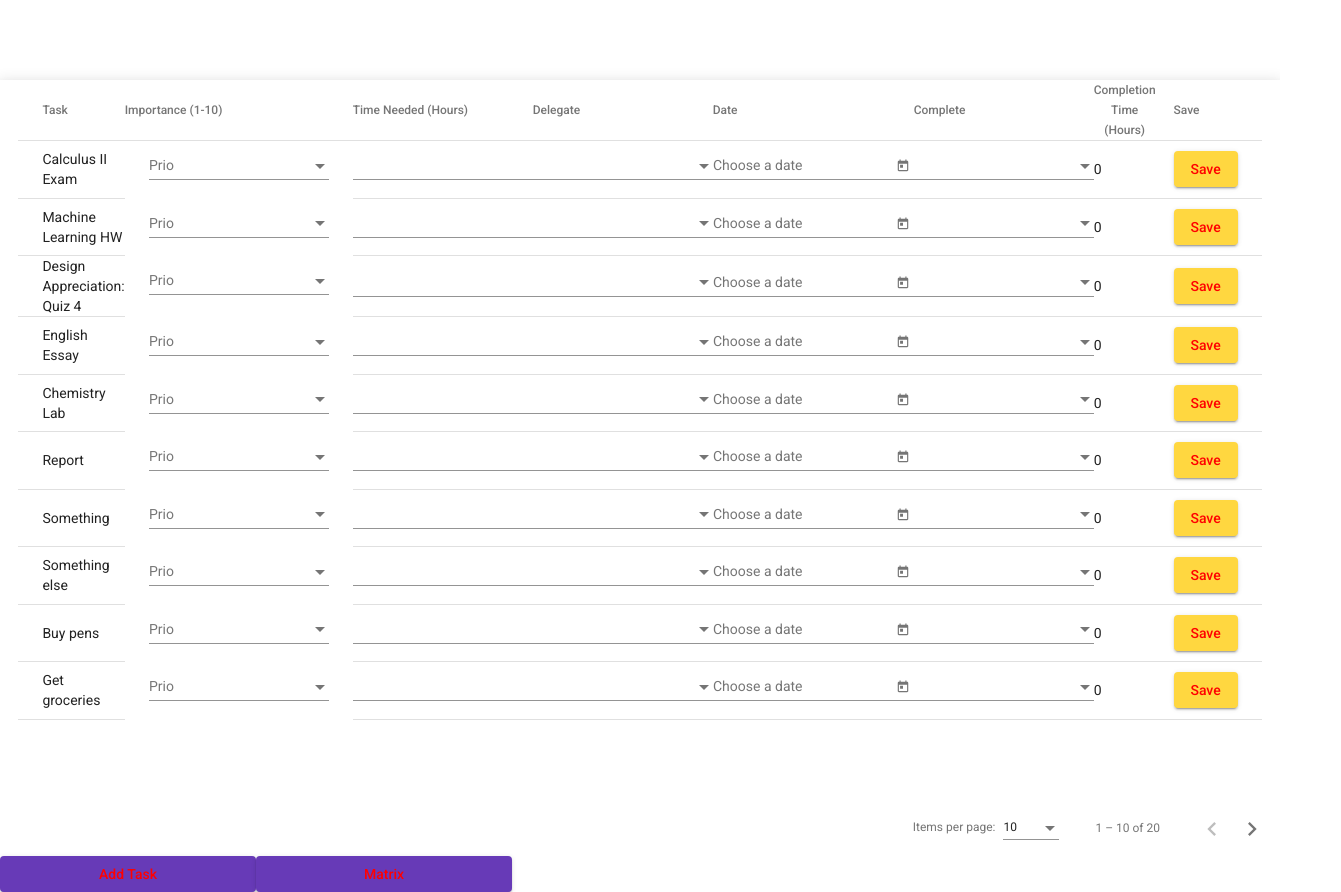
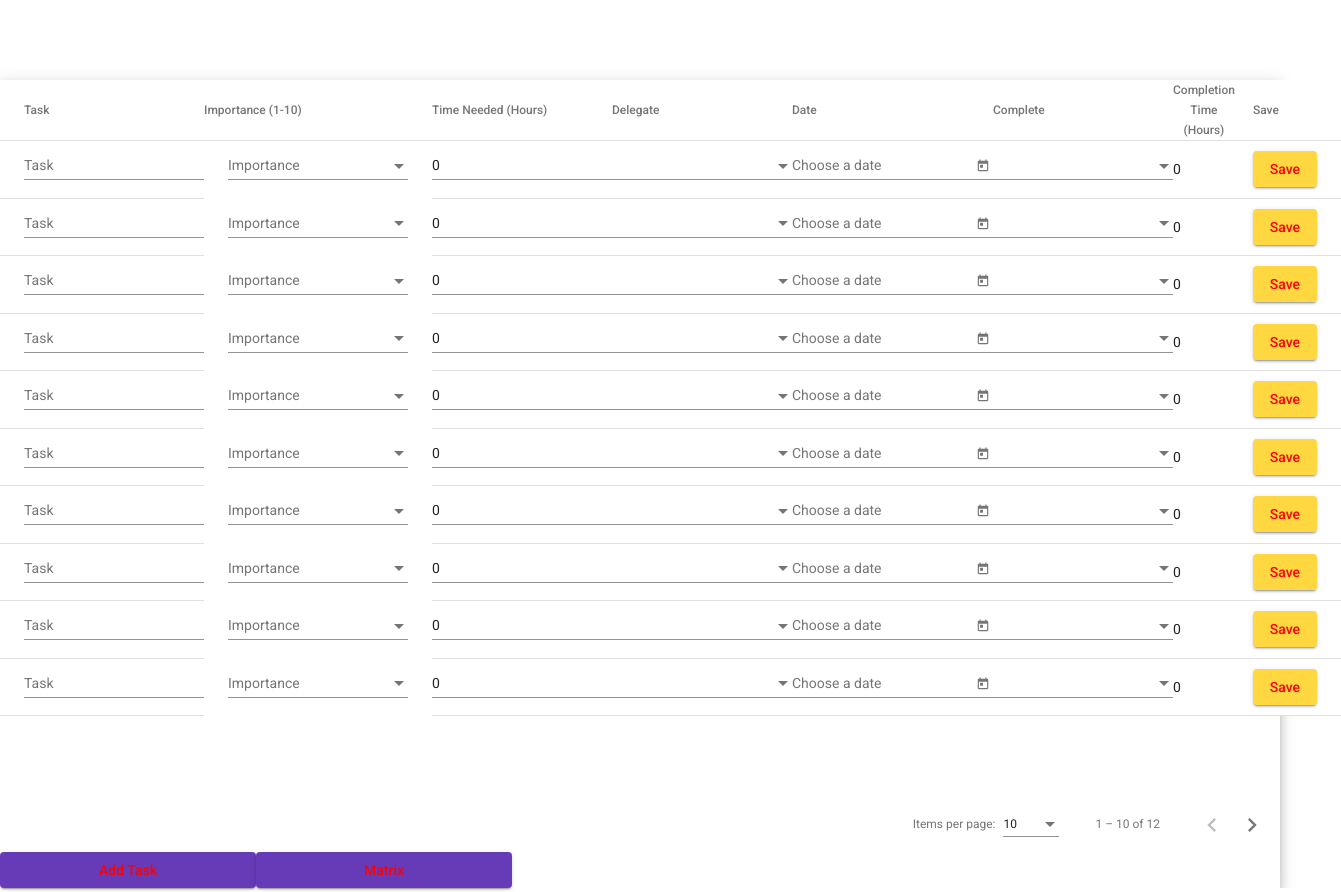
Before and after one commit to taysh9/frontbackproject, an Angular app in the folder front/: page / in a window 1280 px wide. Shown: the whole page, 1341 px wide, since content can reach past the window. Built offline with nearby package versions, Linux system fonts and the light colour scheme.

Commit message:
updated row data

```diff
--- a/front/src/app/task-table/task-table-datasource.ts
+++ b/front/src/app/task-table/task-table-datasource.ts
@@ -8,57 +8,40 @@ import { Observable, of as observableOf, merge } from 'rxjs';
 export interface TaskTableItem {
   task: string;
   importance: any;
-  time_needed: number;
+  timeNeeded: number;
   delegate: string;
   complete: string;
-  completion_time: number;
+  completionTime: number;
 }
 
 let importanceVal = ""
-console.log(importanceVal)
 
 // TODO: replace this with real data from your application
 const EXAMPLE_DATA: TaskTableItem[] = [
-  {task: "Calculus II Exam", importance: "", time_needed: 3, delegate: "Yes",
-   complete: "No", completion_time: 0},
-  {task: "Machine Learning HW", importance: "", time_needed: 3, delegate: "Yes",
-  complete: "No", completion_time: 0},
-  {task: "Design Appreciation: Quiz 4", importance: "", time_needed: 3, delegate: "Yes",
-  complete: "No", completion_time: 0},
-  {task: "English Essay", importance: "", time_needed: 3, delegate: "Yes",
-  complete: "No", completion_time: 0},
-  {task: "Chemistry Lab", importance: "", time_needed: 3, delegate: "Yes",
-  complete: "No", completion_time: 0},
-  {task: "Report", importance: "", time_needed: 3, delegate: "Yes",
-  complete: "No", completion_time: 0},
-  {task: "Something", importance: "", time_needed: 3, delegate: "Yes",
-  complete: "No", completion_time: 0},
-  {task: "Something else", importance: "", time_needed: 3, delegate: "Yes",
-  complete: "No", completion_time: 0},
-  {task: "Buy pens", importance: "", time_needed: 3, delegate: "Yes",
-  complete: "No", completion_time: 0},
-  {task: "Get groceries", importance: "", time_needed: 3, delegate: "Yes",
-  complete: "No", completion_time: 0},
-  {task: "11", importance: "", time_needed: 3, delegate: "Yes",
-  complete: "No", completion_time: 0},
-  {task: "12", importance: "", time_needed: 3, delegate: "Yes",
-  complete: "No", completion_time: 0},
-  {task: "13", importance: "", time_needed: 3, delegate: "Yes",
-  complete: "No", completion_time: 0},
-  {task: "14", importance: "", time_needed: 3, delegate: "Yes",
-  complete: "No", completion_time: 0},
-  {task: "15", importance: "", time_needed: 3, delegate: "Yes",
-  complete: "No", completion_time: 0},
-  {task: "Task 16", importance: "", time_needed: 3, delegate: "Yes",
-  complete: "No", completion_time: 0},
-  {task: "Task 17", importance: "", time_needed: 3, delegate: "Yes",
-  complete: "No", completion_time: 0},
-  {task: "Task 18", importance: "", time_needed: 3, delegate: "Yes",
-  complete: "No", completion_time: 0},
-  {task: "Task 19", importance: "", time_needed: 3, delegate: "Yes",
-  complete: "No", completion_time: 0},
-  {task: "Task 20", importance: "", time_needed: 3, delegate: "Yes",
-  complete: "No", completion_time: 0},
+  {task: "", importance: "", timeNeeded: 0, delegate: "",
+   complete: "No", completionTime: 0},
+   {task: "", importance: "", timeNeeded: 0, delegate: "",
+   complete: "No", completionTime: 0},
+   {task: "", importance: "", timeNeeded: 0, delegate: "",
+   complete: "No", completionTime: 0},
+   {task: "", importance: "", timeNeeded: 0, delegate: "",
+   complete: "No", completionTime: 0},
+   {task: "", importance: "", timeNeeded: 0, delegate: "",
+   complete: "No", completionTime: 0},
+   {task: "", importance: "", timeNeeded: 0, delegate: "",
+   complete: "No", completionTime: 0},
+   {task: "", importance: "", timeNeeded: 0, delegate: "",
+   complete: "No", completionTime: 0},
+   {task: "", importance: "", timeNeeded: 0, delegate: "",
+   complete: "No", completionTime: 0},
+   {task: "", importance: "", timeNeeded: 0, delegate: "",
+   complete: "No", completionTime: 0},
+   {task: "", importance: "", timeNeeded: 0, delegate: "",
+   complete: "No", completionTime: 0},
+   {task: "", importance: "", timeNeeded: 0, delegate: "",
+   complete: "No", completionTime: 0},
+   {task: "", importance: "", timeNeeded: 0, delegate: "",
+   complete: "No", completionTime: 0},
 ];
 
 /**
--- a/front/src/app/task-table/task-table.component.html
+++ b/front/src/app/task-table/task-table.component.html
@@ -4,7 +4,11 @@
     <!-- Task Column -->
     <ng-container matColumnDef="task">
       <th mat-header-cell *matHeaderCellDef mat-sort-header>Task</th>
-      <td mat-cell *matCellDef="let row">{{row.task}}</td>
+      <td mat-cell *matCellDef="let row">
+        <mat-form-field>
+          <input matInput [(ngModel)]="row.task" placeholder="Task">
+        </mat-form-field>
+      </td>
     </ng-container>
 
     <!-- Importance Column -->
@@ -13,19 +17,30 @@
       <th mat-header-cell *matHeaderCellDef mat-sort-header>Importance (1-10)</th>
       <mat-cell *matCellDef="let row">{{row.importance}}
         <mat-form-field>
-          <mat-select placeholder="Prio" [formControl]="sVals" >
+          <mat-select placeholder="Importance" [(ngModel)]="row.importance" >
             <mat-option *ngFor="let val of values" [value]="val">{{ val }}</mat-option>
+            <!-- <mat-option value="0">0</mat-option>
+            <mat-option value="1">1</mat-option>
+            <mat-option value="2">2</mat-option>
+            <mat-option value="3">3</mat-option>
+            <mat-option value="4">4</mat-option>
+            <mat-option value="5">5</mat-option>
+            <mat-option value="6">6</mat-option>
+            <mat-option value="7">7</mat-option>
+            <mat-option value="8">8</mat-option>
+            <mat-option value="9">9</mat-option>
+            <mat-option value="10">10</mat-option> -->
           </mat-select>
         </mat-form-field>
       </mat-cell>
     </ng-container>
 
     <!-- Time Needed Column -->
-    <ng-container matColumnDef="time_needed">
+    <ng-container matColumnDef="timeNeeded">
       <th mat-header-cell *matHeaderCellDef mat-sort-header>Time Needed (Hours)</th>
       <td mat-cell *matCellDef="let row">
         <mat-form-field>
-          <input matInput>
+          <input matInput [(ngModel)]="row.timeNeeded">
         </mat-form-field>
         </td>
     </ng-container>
@@ -35,9 +50,9 @@
       <th mat-header-cell *matHeaderCellDef mat-sort-header>Delegate</th>
       <td mat-cell *matCellDef="let row">
         <mat-form-field>
-          <mat-select>
-            <mat-option>Yes</mat-option>
-            <mat-option>No</mat-option>
+          <mat-select [(ngModel)]="row.delegate">
+            <mat-option value="yes">Yes</mat-option>
+            <mat-option value="no">No</mat-option>
           </mat-select>
         </mat-form-field>
         </td>
@@ -61,25 +76,25 @@
       <th mat-header-cell *matHeaderCellDef mat-sort-header>Complete</th>
       <td mat-cell *matCellDef="let row">
         <mat-form-field>
-          <mat-select>
-            <mat-option>Yes</mat-option>
-            <mat-option>No</mat-option>
+          <mat-select [(ngModel)]="row.complete">
+            <mat-option value="yes">Yes</mat-option>
+            <mat-option value="no">No</mat-option>
           </mat-select>
         </mat-form-field>
       </td>
     </ng-container>
 
     <!-- Completion Time Column -->
-    <ng-container matColumnDef="completion_time">
+    <ng-container matColumnDef="completionTime">
       <th mat-header-cell *matHeaderCellDef mat-sort-header>Completion Time (Hours)</th>
-      <td mat-cell *matCellDef="let row">{{row.completion_time}}</td>
+      <td mat-cell *matCellDef="let row">{{row.completionTime}}</td>
     </ng-container>
 
     <!-- Save column -->
     <ng-container matColumnDef="save">
       <th mat-header-cell *matHeaderCellDef mat-sort-header> Save </th>
       <td mat-cell *matCellDef="let row; let i = index" >
-        <button mat-raised-button color="accent" type="submit" (click)="logData(row, myDates[i])">Save</button>
+        <button mat-raised-button color="accent" (click)="logData(row, myDates[i])">Save</button>
       </td>
     </ng-container>
 
--- a/front/src/app/task-table/task-table.component.ts
+++ b/front/src/app/task-table/task-table.component.ts
@@ -18,8 +18,8 @@ export class TaskTableComponent implements AfterViewInit {
   dataSource: TaskTableDataSource;
 
   /** Columns displayed in the table. Columns IDs can be added, removed, or reordered. */
-  displayedColumns = ['task', 'importance', 'time_needed', 'delegate',
-  'date', 'complete', 'completion_time', 'save'];
+  displayedColumns = ['task', 'importance', 'timeNeeded', 'delegate',
+  'date', 'complete', 'completionTime', 'save'];
   values = [1, 2, 3, 4, 5, 6, 7, 8, 9, 10];
   sVals = new FormControl();
   importanceVal: any;
@@ -42,7 +42,10 @@ export class TaskTableComponent implements AfterViewInit {
   //   console.log(this.sVals.value);
   // }
   logData(row: any, ithDate: Date){
+    row['timeNeeded'] = Number(row["timeNeeded"])
     row['date'] = ithDate;
+    row['delegate'] = row['delegate'] === 'yes';
+    row['complete'] = row['complete'] == 'yes';
     console.log(row);
   }
 }
```
